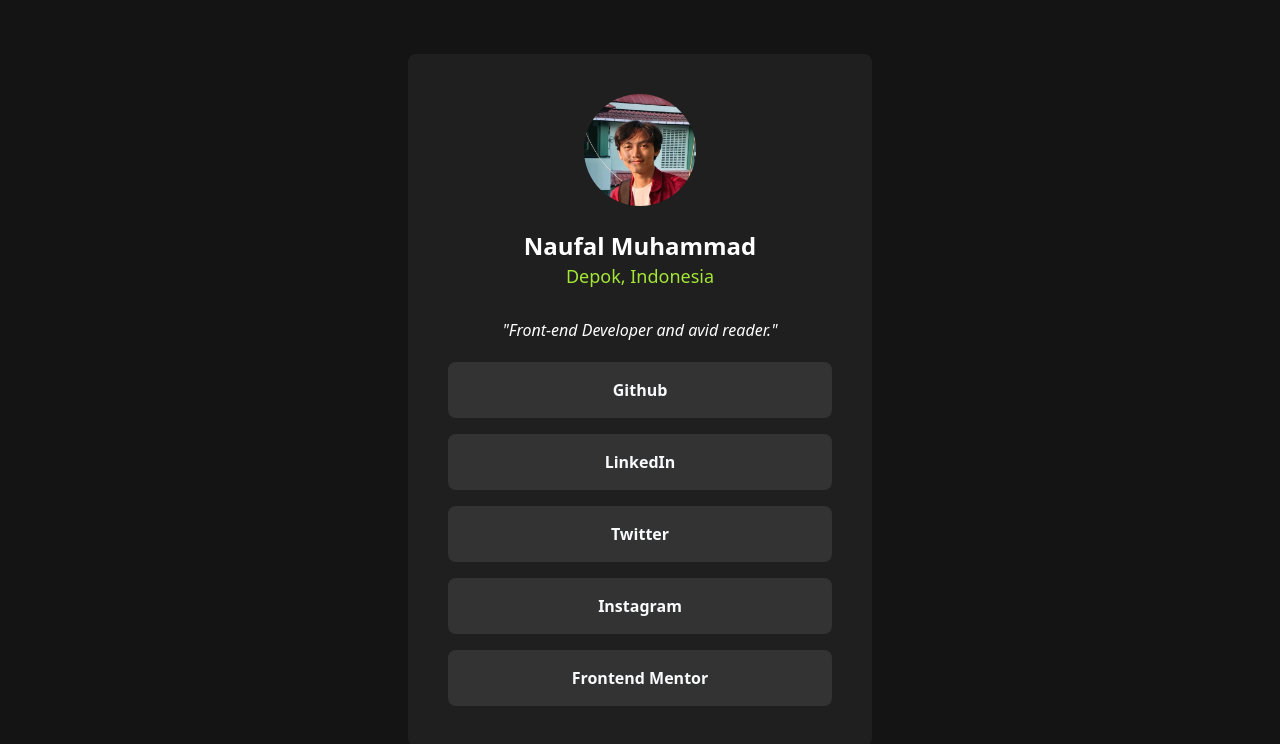
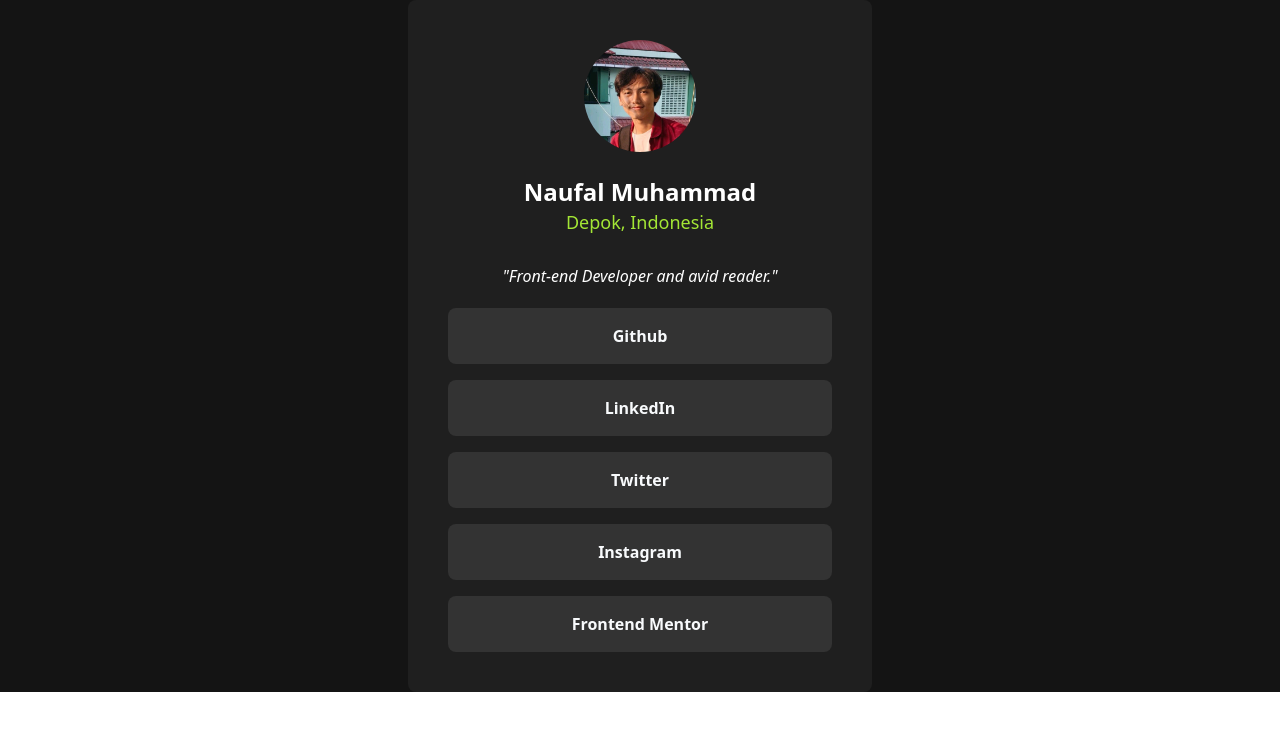
Before and after one commit to NaufalMuh11/midterm_WebBeginner, a React (Vite) app: page / in a window 1280 px wide. Shown: the top 744 px of the page. Built offline with nearby package versions, Linux system fonts and the light colour scheme.

Commit message:
ubah bg full

```diff
--- a/src/App.jsx
+++ b/src/App.jsx
@@ -3,7 +3,7 @@ import profile from './assets/foto_muh.jpeg';
 
 function App() {
   return (
-    <body className="min-h-screen grid bg-[#141414] place-items-center">
+    <body className="mw-full grid bg-[#141414] place-items-center">
       <div className="bg-[#1f1f1f] size-auto p-10 flex-col rounded-lg">
         <div className="text-center">
           <div className="flex justify-center">
```
